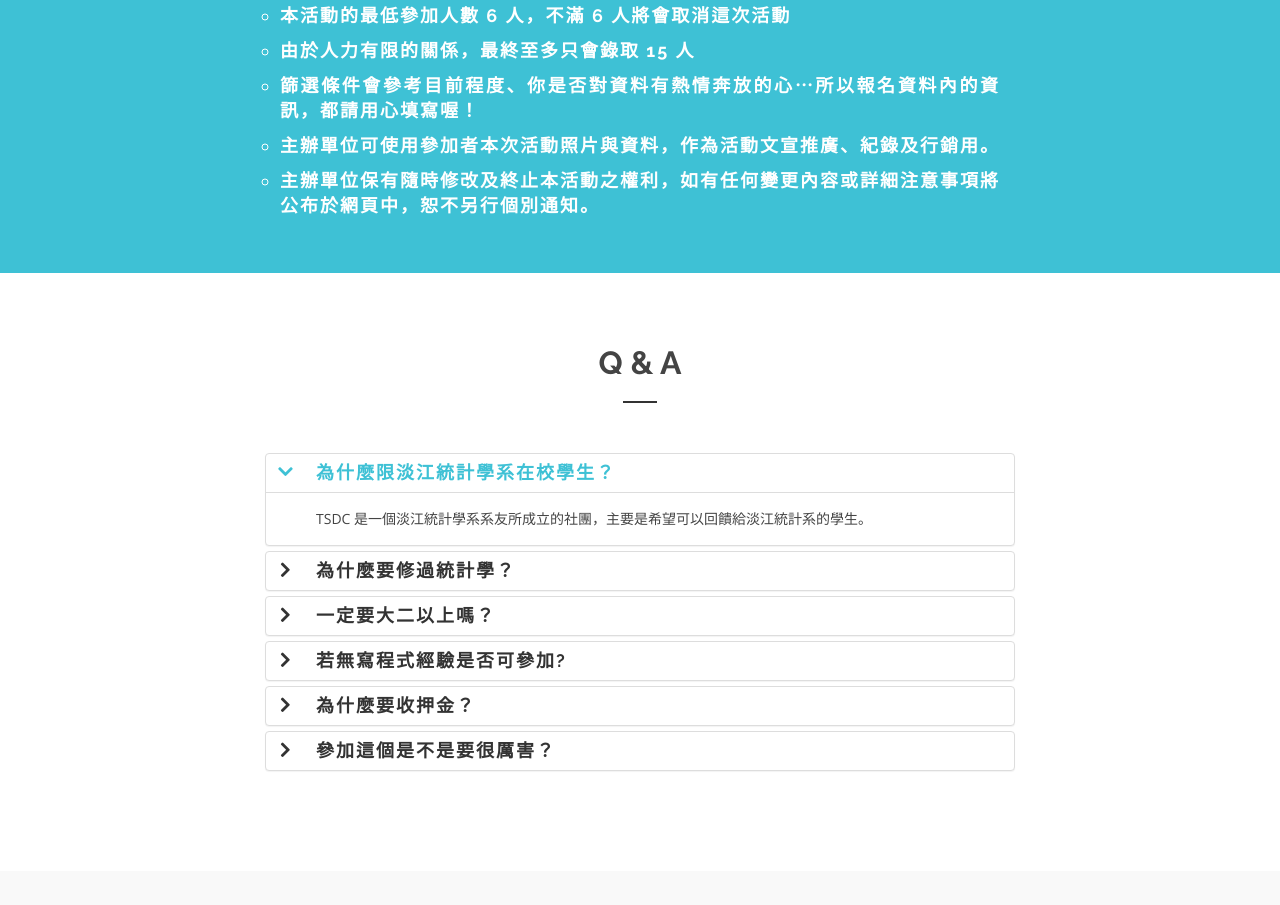
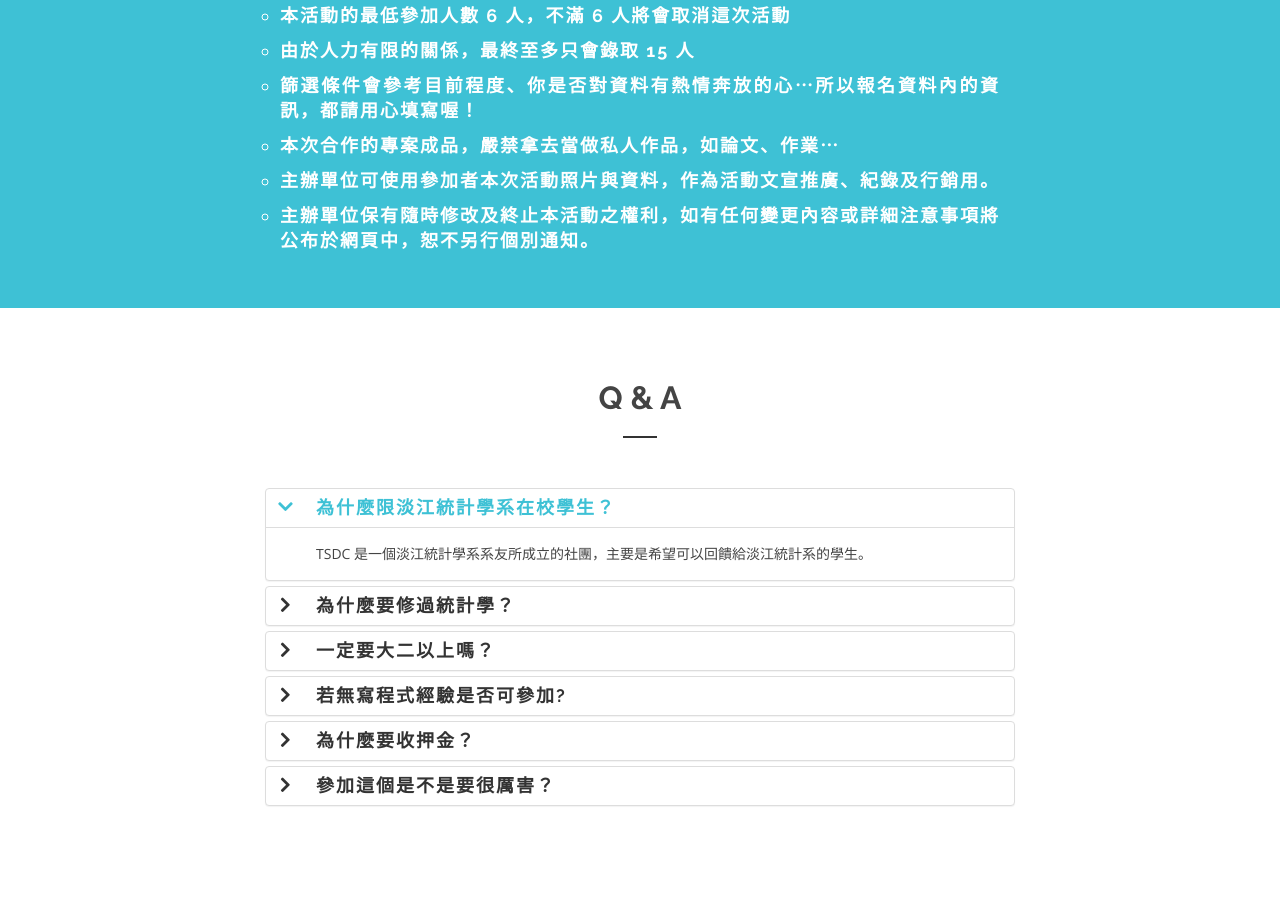
Before and after one commit to tkustatdc/deepdata_program_1st, a plain HTML site: page index.html in a window 1280 px wide. Shown: the part 4535-5440 px from the top of the page. Drawn offline with nearby package versions, Linux system fonts and the light colour scheme.

Commit message:
Add note

```diff
--- a/index.html
+++ b/index.html
@@ -508,6 +508,7 @@
                 <li> 本活動的最低參加人數 6 人，不滿 6 人將會取消這次活動 </li>
                 <li> 由於人力有限的關係，最終至多只會錄取 15 人 </li>
                 <li> 篩選條件會參考目前程度、你是否對資料有熱情奔放的心⋯所以報名資料內的資訊，都請用心填寫喔！ </li>
+                <li> 本次合作的專案成品，嚴禁拿去當做私人作品，如論文、作業⋯ </li>
                 <li> 主辦單位可使用參加者本次活動照片與資料，作為活動文宣推廣、紀錄及行銷用。 </li>
                 <li> 主辦單位保有隨時修改及終止本活動之權利，如有任何變更內容或詳細注意事項將公布於網頁中，恕不另行個別通知。 </li>
               </ul>
```
